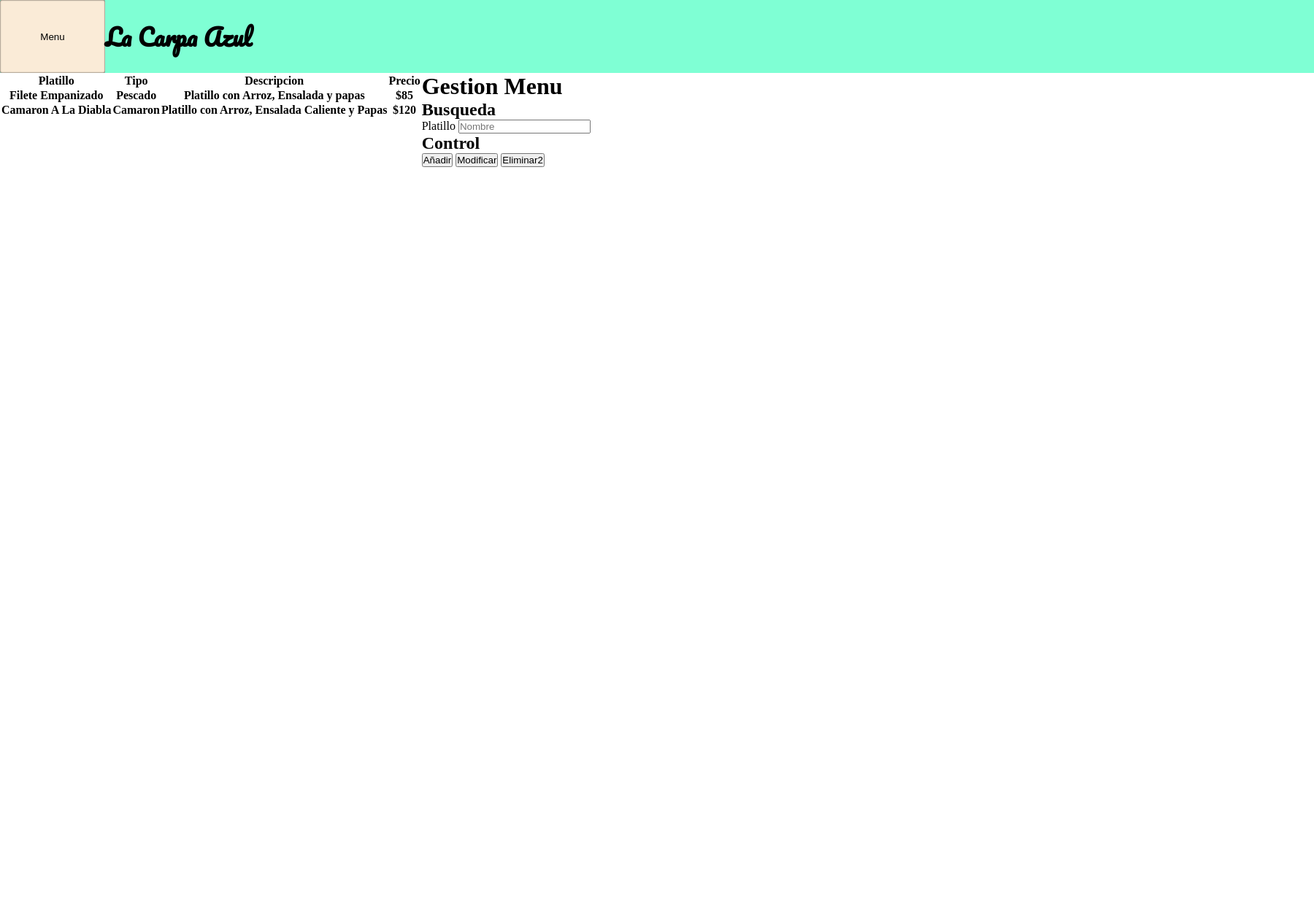
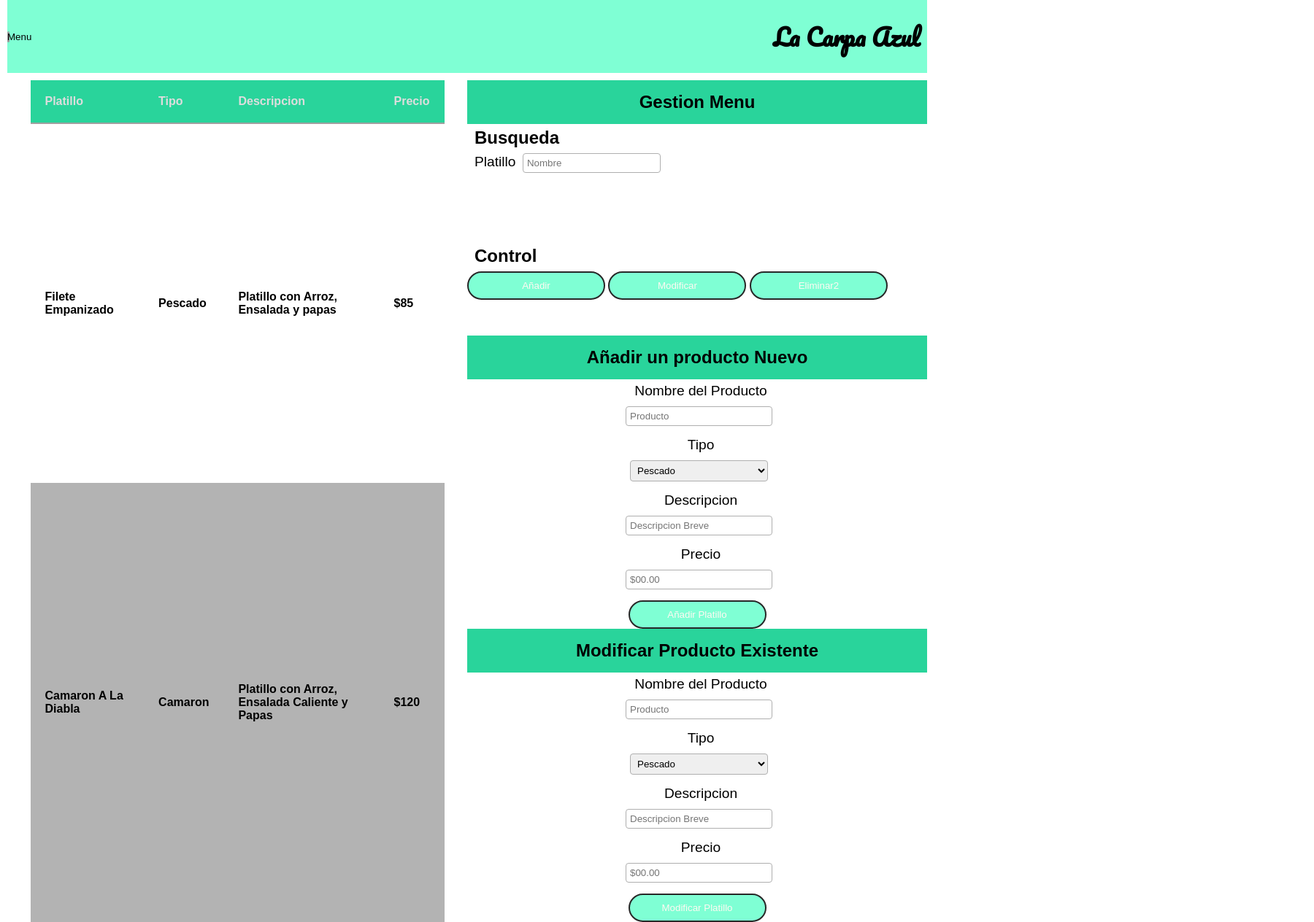
Before and after one commit to Ramirors31/PuntoDeVenta, a plain HTML site: page Frontend/src/gestionMenu.html in a window 1280 px wide. Shown: the whole page at 73% size, 1800 px wide, since content can reach past the window. Before the commit the page ends 800 px from the top, so only its background shows below. Drawn offline with Linux system fonts and the light colour scheme.

Commit message:
Se creo el HTML para la gestion de menu y usuarios se agregaron algo de estilos pero aun no son definitivos

```diff
--- a/Frontend/src/gestionMenu.html
+++ b/Frontend/src/gestionMenu.html
@@ -13,7 +13,7 @@
         <!--INICIO HEADER-->
         <header id="header">
 
-            <button id="btnMenu"> Menu </button>
+            <a href="../src/paginaPrincipal.html"><button id="btnMenu"> Menu </button></a>
 
             <h1>La Carpa Azul</h1>
 
@@ -59,6 +59,7 @@
 
             <div id="contenedorElementos">
 
+                <section id="elementos">
                     <h1>Gestion Menu</h1>
                     <h2>Busqueda</h2>
                     <label >Platillo</label>
@@ -68,22 +69,67 @@
                     <button class="btn">Modificar</button>
                     <button class="btn">Eliminar2</button>
 
+                </section>
+
+                <section id="contenedorFormularios">
+                    <form class="formulario">
+                        <h2>Añadir un producto Nuevo</h2>
+                        <label>Nombre del Producto</label>
+                        <input type="text" placeholder="Producto">
+                        <label> Tipo </label>
+                        <select name="p" id="tipóProducto">
+                            <option >Pescado</option>
+                            <option >Camarones</option>
+                            <option >Pulpo</option>
+                            <option >Atun</option>
+                            <option >Cocteles</option>
+                            <option >Caldos</option>
+                            <option >Especialidades</option>
+                            <option >Tacos</option>
+                        </select>
+                        <label >Descripcion</label>
+                        <input type="text" placeholder="Descripcion Breve">
+                        <label> Precio</label>
+                        <input type="text" placeholder="$00.00">
+                        <button btnAñadir>Añadir Platillo</button>
+
+                    </form>
+
+                    <form class="formulario">
+                        <h2>Modificar Producto Existente</h2>
+                        <label>Nombre del Producto</label>
+                        <input type="text" placeholder="Producto">
+                        <label> Tipo </label>
+                        <select name="p" id="tipóProducto">
+                            <option >Pescado</option>
+                            <option >Camarones</option>
+                            <option >Pulpo</option>
+                            <option >Atun</option>
+                            <option >Cocteles</option>
+                            <option >Caldos</option>
+                            <option >Especialidades</option>
+                            <option >Tacos</option>
+                        </select>
+                        <label >Descripcion</label>
+                        <input type="text" placeholder="Descripcion Breve">
+                        <label> Precio</label>
+                        <input type="text" placeholder="$00.00">
+                        <button btnAñadir>Modificar Platillo</button>
+
+                    </form>
+
+
+                </section>
+
             </div>
 
-            <div id="contenedorDescripcion">
+            <!--INICIO FORMULARIOS-->
 
 
 
-            </div>
-
         </div>
 
-
         <!--FIN CONTENIDO PRINCIPAL-->
-
-
-
-
 
     </div>
 
--- a/Frontend/styles/styleGestionMenu.css
+++ b/Frontend/styles/styleGestionMenu.css
@@ -8,11 +8,12 @@
 *{
     margin: 0px;
     padding: 0px;
+    font-family: sans-serif;
 }
 
 #contenedorGeneral{
     margin: 0px auto;
-    width: 1800px;
+    width: 1260px;
 }
 a{
     text-decoration: none;
@@ -25,12 +26,14 @@ header{
     height: 100px;
     line-height: 100px;
     background-color: aquamarine;
+    margin-bottom: 10px;
 }
 
 header h1{
 
     font-family: "Pacifico";
     margin-right: 10px;
+    margin-left: auto;
 
 }
 
@@ -50,13 +53,186 @@ header #btnMenu:hover{
 /*********CONTENIDO PRINCIPAL***********/
 #contenidoPrincipal{
     display: flex;
+    flex-wrap: wrap;
     margin: 0px auto;
 }
 
 /*****CONTENEDOR TABLA******/
+#contenedorTabla{
+    display: flex;
+    flex-basis: 50%;
+    justify-content: center;
+}
 
 
 /*TABLA*/
+table{
+    background-color: white;
+    text-align: left;
+    border-collapse: collapse;
+    width: 90%;
 
 
-/*CONTENEDOR*/
+}
+
+th,td{
+    padding: 20px;
+}
+
+thead{
+    background-color: rgb(41, 212, 155);
+    color: rgb(221, 221, 221);
+    border-bottom: solid 2px rgb(160, 160, 160);
+}
+
+tr:nth-child(even){
+    background-color: rgb(179, 179, 179);
+}
+
+tr:hover{
+    background-color: rgb(2, 155, 104);
+    color: white;
+    cursor: pointer;
+}
+
+
+/*CONTENEDOR ELEMETOS BUSQUEDA Y ACCIONES*/
+#contenedorElementos{
+    flex-basis: 50%;
+    display: flex;
+    flex-wrap: wrap;
+
+}
+
+#elementos{
+    width: 100%;
+    flex-direction: column;
+    margin: 0px auto;
+    min-height: 350px;
+
+}
+
+#elementos h1{
+    height: 60px;
+    flex-basis: 100%;
+    background-color: rgb(41, 212, 155);
+    text-align: center;
+    line-height: 60px;
+    margin-bottom: 5px;
+
+
+}
+
+#elementos h2{
+    height: 30px;
+    margin-bottom: 5px;
+    margin-left: 10px;
+
+
+}
+
+#elementos label{
+    margin-left: 10px;
+    font-size: larger;
+}
+
+#elementos input{
+    padding: 5px;
+    border-radius: 4px;
+    border: solid 1px rgb(175, 175, 175);
+    margin-left: 5px;
+    margin-bottom: 100px;
+}
+
+#elementos button{
+    width: 30%;
+    padding: 10px;
+    border-radius: 20px;
+    background-color: aquamarine;
+    color: rgb(255, 249, 242);
+    border: 2px solid rgb(39, 39, 39);
+}
+
+#elementos button:hover{
+    background-color: rgb(4, 212, 143);
+    color: white;
+    cursor: pointer;
+
+}
+
+/**********FORMULARIOS************/
+#contenedorFormularios{
+    display: flex;
+    flex-wrap: wrap;
+    margin: 0px auto;
+    flex-direction: column;
+    width: 100%;
+
+}
+
+
+
+/*FORMULARIO PLATILLO NUEVO*/
+
+.formulario{
+    display: flex;
+    flex-direction: column;
+    width: 100%;
+    align-items: center;
+
+
+}
+
+.formulario h2{
+    height: 60px;
+    flex-basis: 100%;
+    background-color: rgb(41, 212, 155);
+    text-align: center;
+    line-height: 60px;
+    width: 100%;
+    margin-bottom: 5px;
+
+}
+
+
+
+.formulario label{
+    margin-left: 10px;
+    font-size: larger;
+    margin-bottom: 10px;
+}
+
+.formulario input{
+    padding: 5px;
+    border-radius: 4px;
+    border: solid 1px rgb(175, 175, 175);
+    margin-left: 5px;
+    margin-bottom: 15px;
+    width: 30%;
+}
+
+.formulario button{
+    width: 30%;
+    padding: 10px;
+    border-radius: 20px;
+    background-color: aquamarine;
+    color: rgb(255, 249, 242);
+    border: 2px solid rgb(39, 39, 39);
+}
+
+.formulario select{
+    width: 30%;
+    padding: 5px;
+    border-radius: 4px;
+    border: solid 1px rgb(175,175,175);
+    margin-left: 5px;
+    margin-bottom: 15px;
+
+}
+
+.formulario button:hover{
+    background-color: rgb(4, 212, 143);
+    color: white;
+    cursor: pointer;
+
+}
--- a/Frontend/styles/stylePaginaPrincipal.css
+++ b/Frontend/styles/stylePaginaPrincipal.css
@@ -16,6 +16,10 @@
 }
 a{
     text-decoration: none;
+}
+
+body{
+    background-color: rgb(235, 235, 235);
 }
 
 /********ENCABEZADO***********/
```
Also changed, not shown: Frontend/src/gestionUsuarios.html (added, +117 -0 lines), Frontend/src/paginaPrincipal.html (+4 -4 lines), 1 other file.
